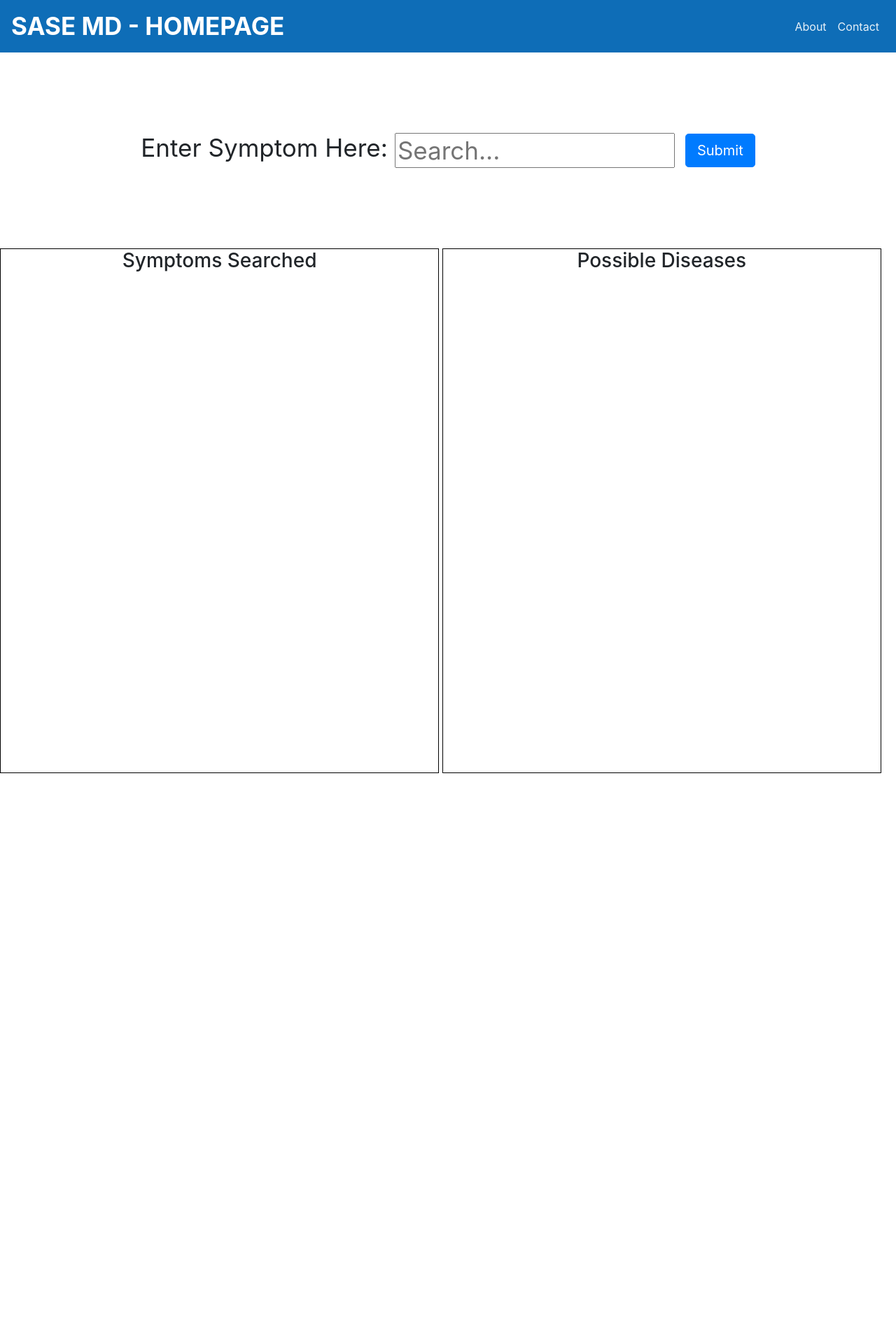
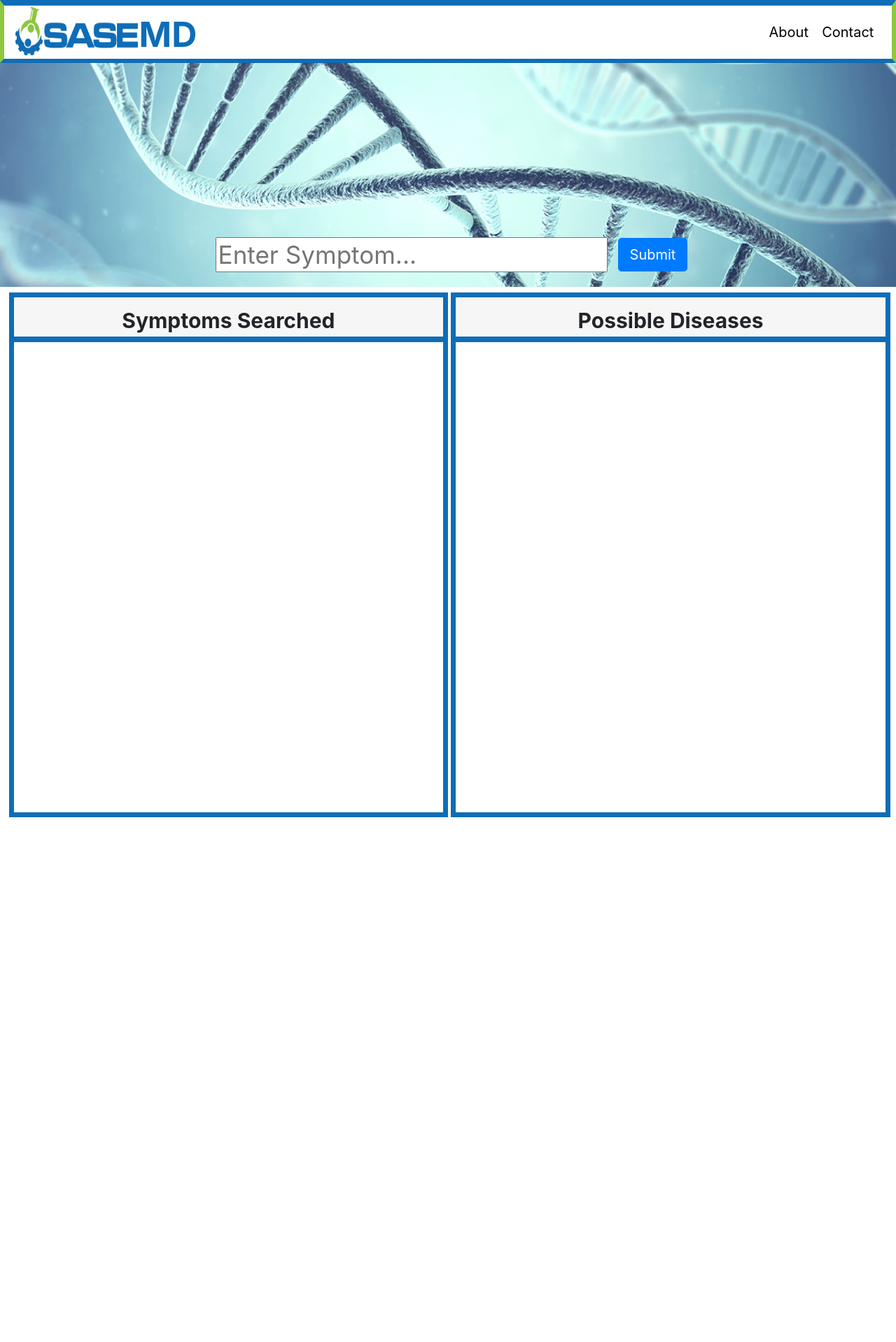
Before and after one commit to Dannyle1237/MedicalAnalysis, a Flask app: page / in a window 1280 px wide. Shown: the whole page at 70% size. Before the commit the page ends 1105 px from the top, so only its background shows below. Run offline with Flask 3, Linux system fonts and the light colour scheme; some libraries are stand-ins or nearby versions.

Commit message:
design stuff

```diff
--- a/static/main.css
+++ b/static/main.css
@@ -3,28 +3,63 @@
     SASE LOGO GREEN = #8dc83f
 */
 
+@font-face{
+    font-family: "saselogo";
+    src: url('./font/Microgramma\ D\ Extended\ Bold.otf');
+}
+
+/* body{
+    border-left: .4rem solid #0e6db7;
+    border-right: .4rem solid #8dc83f;
+
+} */
+
+/* #navborder{
+    border-top: 4px solid #8dc83f;
+    border-bottom: 4px solid #8dc83f;
+} */
+
 .navbar-dark .navbar-nav .nav-link {
     color: rgba(255,255,255,.9);
 }
 .navbar{
+    border-top: .5rem solid #0e6db7;
+    border-bottom: .4rem solid #0e6db7;
+    border-left:.4rem solid #8dc83f;
+    border-right:.4rem solid #8dc83f;
+
 }
+#house_logo{
+    position:relative;
+    height:35px;
+    width:35px;
+    bottom:1px;
+}
+
 #container{
     display: flex;
 }
+
+
+
 #search_bar{
-    height:35vh;
+    position: relative;
+    top:-50px;
+    height:1vh;
     display: flex;
     align-items: center;
     justify-content: center;
     font-size: 35px;
 }
 #symptom_input{
-    width: 50vh;
+    width: 70vh;
     height: 50px;
     margin-left: 10px;
     margin-right: 15px;
 }
-
+#input_label{
+    background: rgba(255, 255, 255, 0.8)
+}
 .dropdown {
     position: relative;
     display: inline-block;
@@ -73,18 +108,49 @@ display: block;
 
 #lists{
     height:1500px;
-    left:10px;
 }
 
 #lists ul{
+    position: relative;
+    left:1%;
     list-style: none;
     vertical-align:top;
     height:50%;
     font-size: 25px;
     width:49%;
     display: inline-block;
-    border: 1px solid black;
+    border: 7px solid #0e6db7;
+    /* border-top: 7px solid #0e6db7; */
     text-align: center;
+    justify-content: center;
+}
+
+#lists ul h3{
+    padding-top: 15px;
+    padding-bottom: 5px;
+    border-bottom:8px solid #0e6db7;
+    font-size: 30px;
+    font-weight: bold;
+    background-color: #f6f6f6;
+}
+
+#header_img{
+    position: relative;
+    text-align: center;
+}
+#dna_background{
+    background-color: transparent;
+    width:100%;
+    height:40vh;
+    opacity: 100%;
+    object-fit: cover;
+}
+#sase_logo{
+    position: relative;
+    width:175px;
+    height:75px;
+    top:10px;
+    margin-right:.1rem;
 }
 .close{
     position: relative;
@@ -108,7 +174,43 @@ display: block;
     height: auto;
 }
 
-.navbar-brand{
-    font-size: 35px;
+.navbar-light .navbar-brand{
+    font-size: 50px;
     font-weight: bold;
+    color: #0e6db7;
+    margin-right:0;
+    padding-top:.1rem;
+
+    /* font-family: "saselogo"; */
+    display:flex;
 }
+
+.navbar-light .navbar-brand p{
+    position: relative;
+    top:13px;
+}
+
+.navbar-light .navbar-brand:hover{
+    text-decoration: none;
+    background-color: transparent !important;
+    color: #0e6db7;
+}
+
+.navbar-light .navbar-nav .nav-link{
+    color:black;
+    font-size: 20px;
+    margin:.1rem;
+    /* border:4px solid #8dc83f;
+    border-radius: 10%; */
+    /* height:100%; */
+}
+
+.navbar-light .navbar-nav .nav-link:hover{
+    background-color:#8dc83f;
+    color:white;
+}
+
+form{
+    margin-bottom: 0px;
+    padding-bottom: 0px;
+}
--- a/static/main.js
+++ b/static/main.js
@@ -26,6 +26,7 @@ for(let i = 0; i < dropdown_items.length; i++){
 
 disease_list_items = document.getElementsByClassName("list-group-item disease")
 for(let i = 0; i < disease_list_items.length; i++){
+  disease_list_items[i].style.cursor="pointer";
   disease_list_items[i].addEventListener("click", function(e){
     keyword = e.target.innerText;
     console.log(keyword)
--- a/templates/base.html
+++ b/templates/base.html
@@ -20,8 +20,13 @@
 </head>
 
 <body>
-    <nav class="navbar navbar-expand-lg navbar-dark" style="background-color: #0e6db7; height: 75px;">
-        <a class="navbar-brand" href="/">{%block header%}SASE MD - HOMEPAGE{%endblock%}</a>
+    <div id="navborder">
+        <nav class="navbar navbar-expand-lg navbar-light" style="background-color: white; height: 90px;">
+            <a class="navbar-brand" href="/">
+                <img class="navbar-brand" id ="sase_logo" src="/static/images/SASELOGO.png">
+                <p>{%block HEADER%}MD{%endblock%}</p>
+            </a>
+            <img id ="house_logo" src="/static/images/house-logo-white-hi.png">
             <button
             class ="navbar-toggler"
             type="button"
@@ -37,6 +42,7 @@
                 </div>
             </div>
         </nav>
+    </div>
     <div id="content">
         {%block content%}Content goes here{%endblock%}
     </div>
--- a/templates/home.html
+++ b/templates/home.html
@@ -3,10 +3,12 @@
 
 {%block content%}
     <form method="POST">
+        <div id="header_img">
+            <img id ="dna_background" src="/static/images/dna_background.jpg">
+        </div>
         <div id="search_bar">
-            <label>Enter Symptom Here:</label>
             <div id = "dropdown" class="dropdown">
-                <input type="text" name ="symptom_input" placeholder="Search..." id="symptom_input" autocomplete="off" onkeyup="filterFunction()" onfocus="dropdown()" onblur="dropdown()">
+                <input type="text" name ="symptom_input" placeholder="Enter Symptom..." id="symptom_input" autocomplete="off" onkeyup="filterFunction()" onfocus="dropdown()" onblur="dropdown()">
                 <div id="dropdown_search" class="dropdown-content">
                     <div id = "dropdown_scroll" style="overflow:scroll">
                         {% for symptom in symptomList %}
```
Also changed, not shown: Diseases.db (deleted), static/font/Microgramma D Extended Bold.otf (added), static/images/SASELOGO.png (added), static/images/dna_background.jpg (added), static/images/house-logo-white-hi.png (added). Lines whose indentation alone changed are shown as unchanged.
